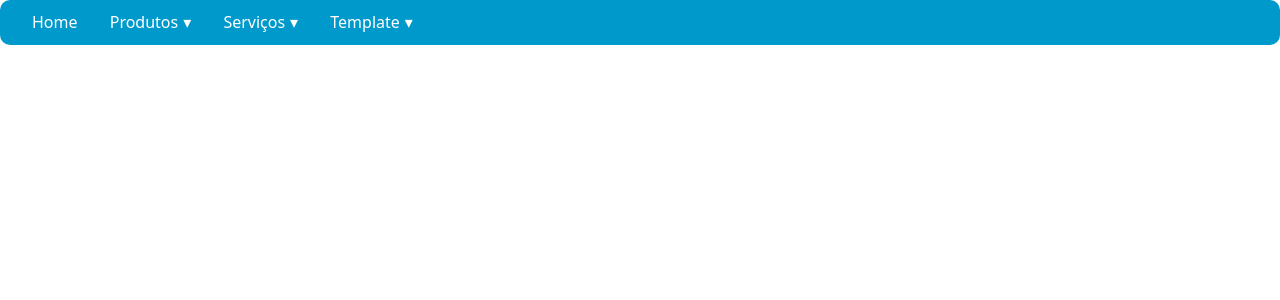
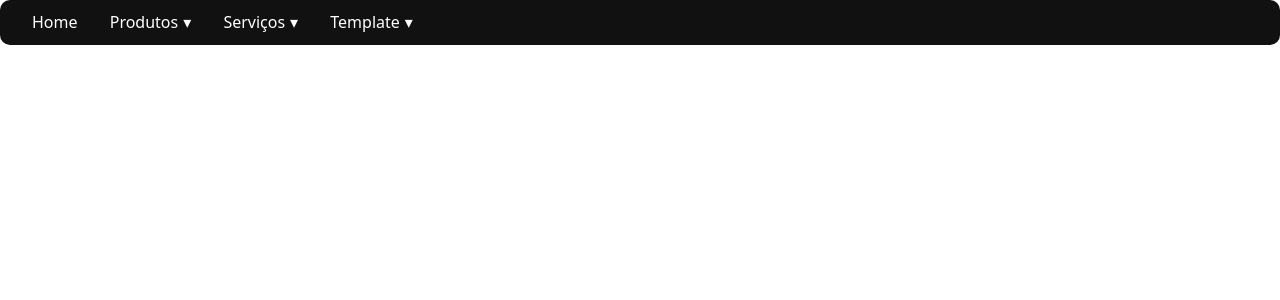
Before and after one commit to spacedwog/spacedwog.github.io, a PHP site: page / in a window 1280 px wide. Shown: the top 300 px of the page. Run offline with PHP 8.4, Linux system fonts and the light colour scheme.

Commit message:
Commited

```diff
--- a/css/menu.css
+++ b/css/menu.css
@@ -1,5 +1,5 @@
 #menu {
-	background: #0099CC;
+	background: #111;
 	height: 45px;
 	padding-left: 18px;
 	border-radius: 10px;
```
